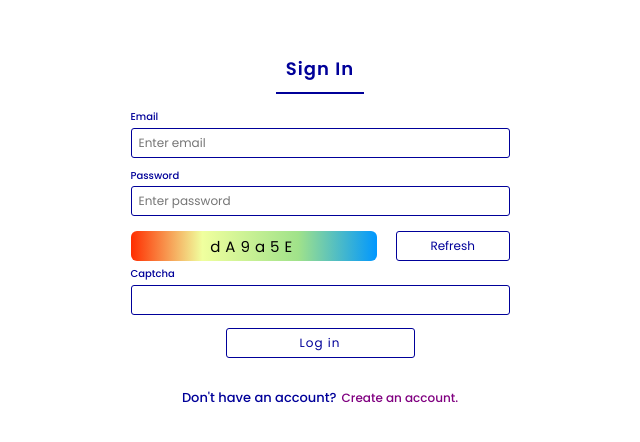
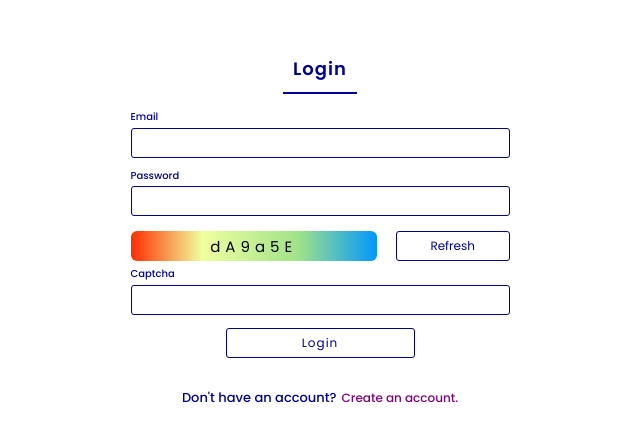
Before and after one commit to Y-O-G-E-S-H-P-A-L/Demo-Frontend, a React (Create React App) app: page /user/login in a window 1280 px wide. Shown: the part 176-618 px from the top of the page, without its empty margins (320-960 px from the left). Built offline with nearby package versions, Linux system fonts and the light colour scheme.

Commit message:
frontend

```diff
--- a/package.json
+++ b/package.json
@@ -2,7 +2,7 @@
   "name": "frontend",
   "version": "0.1.0",
   "private": true,
-  "proxy": "http://localhost:5000",
+  "proxy": "http://localhost:5000/",
   "dependencies": {
     "@testing-library/jest-dom": "^5.16.4",
     "@testing-library/react": "^13.3.0",
--- a/src/components/SignInPage.jsx
+++ b/src/components/SignInPage.jsx
@@ -1,17 +1,17 @@
 import React, { useEffect, useState } from "react";
+import "../App.css";
 import getCaptcha from "../utils/getCaptcha";
 import { Link, useNavigate } from "react-router-dom";
-import "../App.css";
-import verifyCaptcha from "../utils/verifyCaptcha";
 
 const SignInPage = () => {
   const navigate = useNavigate();
-  const [email, setemail] = useState("");
+  const [email, setEmail] = useState("");
   const [password, setPassword] = useState("");
+  const [captcha, setCaptcha] = useState();
 
-  const userLogin = async (e) => {
+  const loginUser = async (e) => {
     e.preventDefault();
-
+    if (captcha === document.getElementById("captcha-box").innerHTML) {
       const res = await fetch("/user/login", {
         method: "POST",
         headers: {
@@ -24,11 +24,19 @@ const SignInPage = () => {
       });
 
       const data = res.json();
-    if (res.status === 400 || !data) {
+      if (res.status === 422 || !data) {
         window.alert("Please fill all feilds !!");
+        console.log("Please fill all feilds !!");
+      } else if (res.status === 400) {
+        window.alert("Email or Password is incorrect.");
+        console.log("Email or Password is incorrect.");
       } else {
         window.alert("Login successfully.");
+        console.log("Login successfully.");
         navigate("/");
+      }
+    } else {
+      console.log("Invalid Captcha");
     }
   };
   useEffect(() => {
@@ -39,42 +47,43 @@ const SignInPage = () => {
     <>
       <div className="app">
         <form className="signup" method="POST">
-          <div className="form-heading">Sign In</div>
+          <div className="form-heading">Login</div>
 
           <div className="form-control">
             <div className="form-label">Email</div>
 
-            <input type="email" name="email" placeholder="Enter email" required value={email} onChange={(e) => setemail(e.target.value)} />
+            <input type="email" name="email" value={email} onChange={(e) => setEmail(e.target.value)} required />
           </div>
 
           <div className="form-control">
             <div className="form-label">Password</div>
-            <input type="password" name="password" placeholder="Enter password" required value={password} onChange={(e) => setPassword(e.target.value)} />
+            <input type="password" name="password" value={password} onChange={(e) => setPassword(e.target.value)} required />
           </div>
           <div className="form-control ">
             <div className="form-control-captcha">
               <div className="captcha" id="captcha-box"></div>
-              <input type="button" value="Refresh" className="button-captcha"></input>
+              <input type="button" value="Refresh" className="button-captcha" onClick={getCaptcha}></input>
             </div>
             <div className="form-label">Captcha</div>
-            <input type="text" name="captchaCode" className="inputCaptcha" id="captcha" required />
+            <input
+              type="text"
+              name="captchaCode"
+              value={captcha}
+              onChange={(e) => {
+                setCaptcha(e.target.value);
+              }}
+              className="inputCaptcha"
+              id="captchaCode"
+              required
+            />
           </div>
           <div className="form-control form-submit-button">
-            <input
-              type="submit"
-              value="Log in"
-              className="button"
-              onClick={() => {
-                if (verifyCaptcha()) {
-                  userLogin();
-                }
-              }}
-            />
+            <input type="submit" value="Login" className="button" onClick={loginUser} />
           </div>
           <div className="form-control">
             <div className="form-label link">
               Don't have an account?
-              <Link to="../SignUpPage">Create an account.</Link>
+              <Link to="../user/register">Create an account.</Link>
             </div>
           </div>
         </form>
--- a/src/components/SignUpPage.jsx
+++ b/src/components/SignUpPage.jsx
@@ -1,10 +1,10 @@
 import React, { useEffect, useState, navigator } from "react";
 import getCaptcha from "../utils/getCaptcha";
 import { Link, useNavigate } from "react-router-dom";
-// import verifyCaptcha from "../utils/verifyCaptcha";
 
 const SignUpPage = () => {
   const navigate = useNavigate();
+  const [captcha, setCaptcha] = useState();
 
   const [user, setUser] = useState({
     name: "",
@@ -24,11 +24,11 @@ const SignUpPage = () => {
 
     setUser({ ...user, [name]: value });
   };
-  const Postdata = async (e) => {
+  const postData = async (e) => {
     e.preventDefault();
 
     const { name, email, contact, location, password, cPassword, profilePicture, checkbox } = user;
-
+    if (captcha === document.getElementById("captcha-box").innerHTML) {
       const res = await fetch("/user/register", {
         method: "POST",
         headers: {
@@ -45,21 +45,27 @@ const SignUpPage = () => {
           checkbox,
         }),
       });
-    const data = await res.json;
+
+      const data = await res.json();
       if (data.status === 422 || !data) {
-      window.alert("Invalid data resgistration");
-      console.log("Invalid data resgistration");
+        window.alert("Invalid Registration");
+        console.log("Invalid Registration");
       } else {
-      window.alert("Registration succesfull");
-      console.log("Registration succesfull");
-      navigate("/SignInPage");
+        window.alert("Registration Successfull");
+        console.log("Registration Successfull");
+        navigate("/user/login");
+      }
+    } else {
+      window.alert("Invalid Captcha");
+      console.log("Invalid Captcha");
     }
   };
 
-  // ADD geo location
   useEffect(() => {
     getCaptcha();
   }, []);
+
+  // ADD geo location
   let x = document.getElementById("demo");
   function getLocation() {
     if (navigator.geolocation) {
@@ -76,10 +82,9 @@ const SignUpPage = () => {
     console.log(lat, long);
     console.log(position);
   }
-
   return (
     <>
-      <form method="POST" className="signup">
+      <form method="POST" className="signup" enctype="multipart/form-data">
         <div className="form-heading">Create an Account</div>
         <div className="form-control">
           <div className="form-label">
@@ -116,12 +121,20 @@ const SignUpPage = () => {
         <div className="form-control ">
           <div className="form-control-captcha">
             <div className="captcha" id="captcha-box"></div>
-            <input type="button" className="button-captcha" value="Refresh" onClick={getCaptcha} />
+            <input type="button" value="Refresh" className="button-captcha" onClick={getCaptcha}></input>
           </div>
-          <div className="form-label">
-            Captcha<span>*</span>
-          </div>
-          <input type="text" name="captchaCode" className="inputCaptcha" />
+          <div className="form-label">Captcha</div>
+          <input
+            type="text"
+            name="captchaCode"
+            value={captcha}
+            onChange={(e) => {
+              setCaptcha(e.target.value);
+            }}
+            className="inputCaptcha"
+            id="captcha"
+            required
+          />
         </div>
         <div className="form-control">
           <label className="container-check-box">
@@ -131,21 +144,12 @@ const SignUpPage = () => {
           </label>
         </div>
         <div className="form-control form-submit-button">
-          <input
-            type="submit"
-            onClick={() => {
-              // if (verifyCaptcha()) {
-              Postdata();
-              // }
-            }}
-            value="register"
-            className="button"
-          />
+          <input type="submit" value="register" className="button" onClick={postData} />
         </div>
         <div className="form-control">
           <div className="form-label link">
             Already have an account?
-            <Link to="../SignInPage"> Sign in</Link>
+            <Link to="../user/login"> Login</Link>
           </div>
         </div>
       </form>
--- a/src/utils/getCaptcha.jsx
+++ b/src/utils/getCaptcha.jsx
@@ -5,8 +5,7 @@ const getCaptcha = () => {
     let rnum = Math.round(Math.random() * 100);
     cap = cap + capArray.charAt(Math.abs(rnum - 37));
   }
-  document.getElementById("captcha-box").innerHTML = cap;
-  return cap;
+  document.getElementById("captcha-box").innerText = cap;
 };
 
 export default getCaptcha;
--- a/src/utils/verifyCaptcha.jsx
+++ /dev/null
@@ -1,10 +0,0 @@
-const verifyCaptcha = () => {
-  const rCap = document.getElementById("captcha-box").innerText;
-  const iCap = document.getElementById("captcha").value;
-  if (iCap === rCap) {
-    return true;
-  } else {
-    return false;
-  }
-};
-export default verifyCaptcha;
```
Lines whose indentation alone changed are shown as unchanged.
